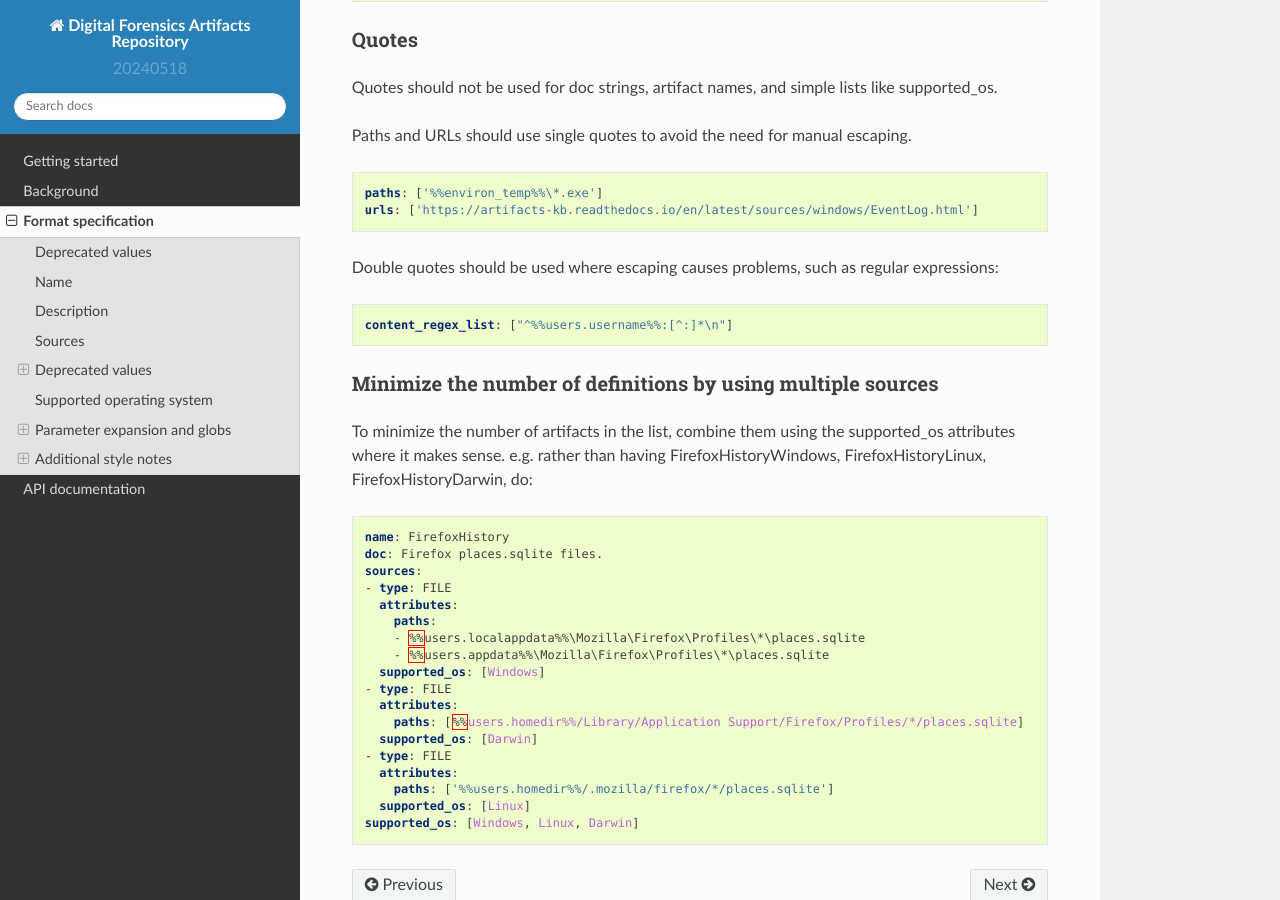
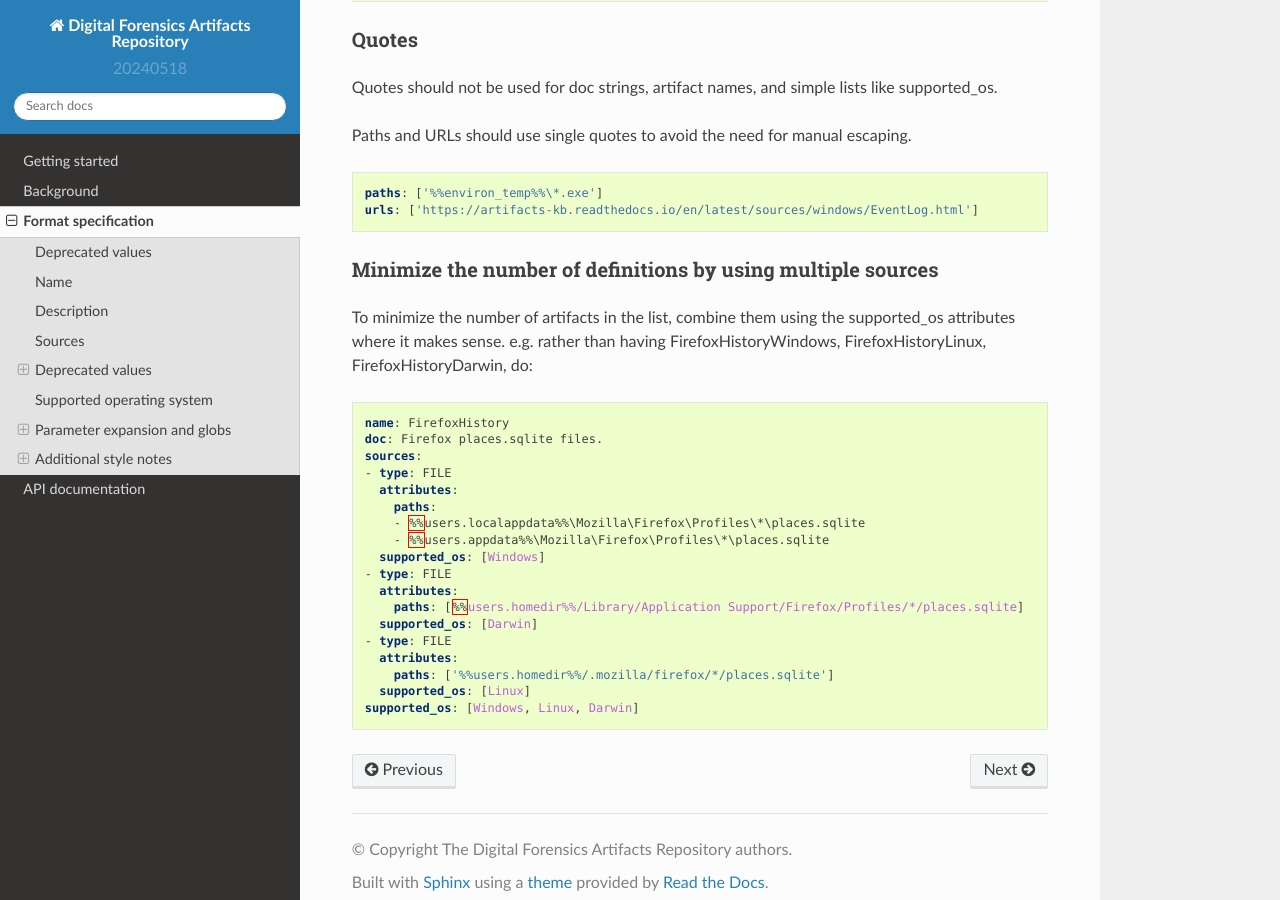
Before and after one commit to ForensicArtifacts/artifacts, a Sphinx documentation site: the page built from docs/sources/Format-specification.md, in a window 1280 px wide and 900 px high, scrolled down 9944 px. Built offline with Sphinx 7.4.7 and the Read the Docs theme 2.0.0, drawn with Linux system fonts in a browser that asks for light colours.

Commit message:
Removed content_regex_list example from documentation (#630)

````diff
--- a/docs/sources/Format-specification.md
+++ b/docs/sources/Format-specification.md
@@ -442,13 +442,6 @@ paths: ['%%environ_temp%%\*.exe']
 urls: ['https://artifacts-kb.readthedocs.io/en/latest/sources/windows/EventLog.html']
 ```
 
-Double quotes should be used where escaping causes problems, such as
-regular expressions:
-
-```yaml
-content_regex_list: ["^%%users.username%%:[^:]*\n"]
-```
-
 ### Minimize the number of definitions by using multiple sources
 
 To minimize the number of artifacts in the list, combine them using the
````
